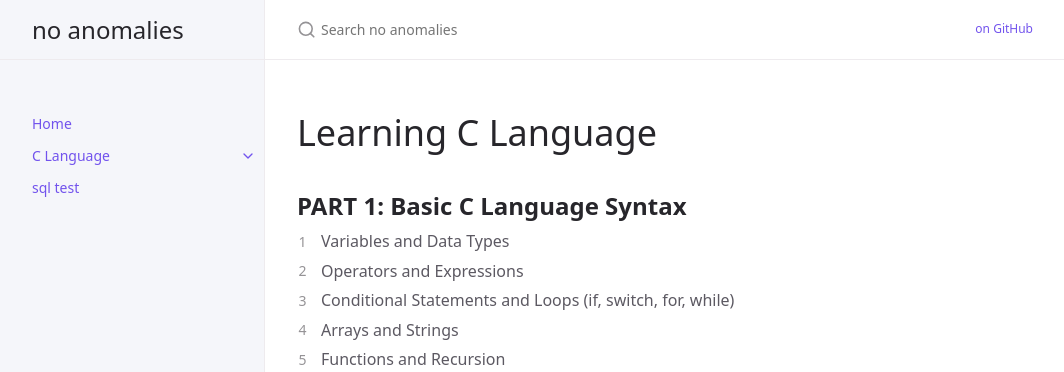
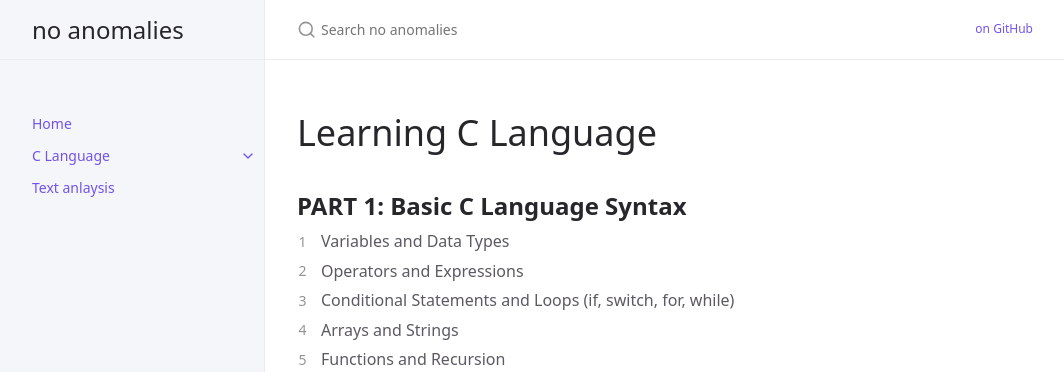
Before and after one commit to noanomal/noanomal.github.io, a Jekyll site: the page built from docs/c-language/index.md, in a window 1280 px wide. Shown: the top 372 px of the page, without its empty margins (107-1171 px from the left). Built offline with Jekyll 4.4.1, drawn with Linux system fonts in a browser that asks for light colours; cached includes are drawn as plain includes.

Commit message:
commit text analysis

```diff
--- a/docs/text-analysis/index.md
+++ b/docs/text-analysis/index.md
@@ -1,6 +1,6 @@
 ---
-title: sql test
+title: Text anlaysis
 nav_order: 3
 ---
 
-# **sql test**
+# **text anlaysis**
```
